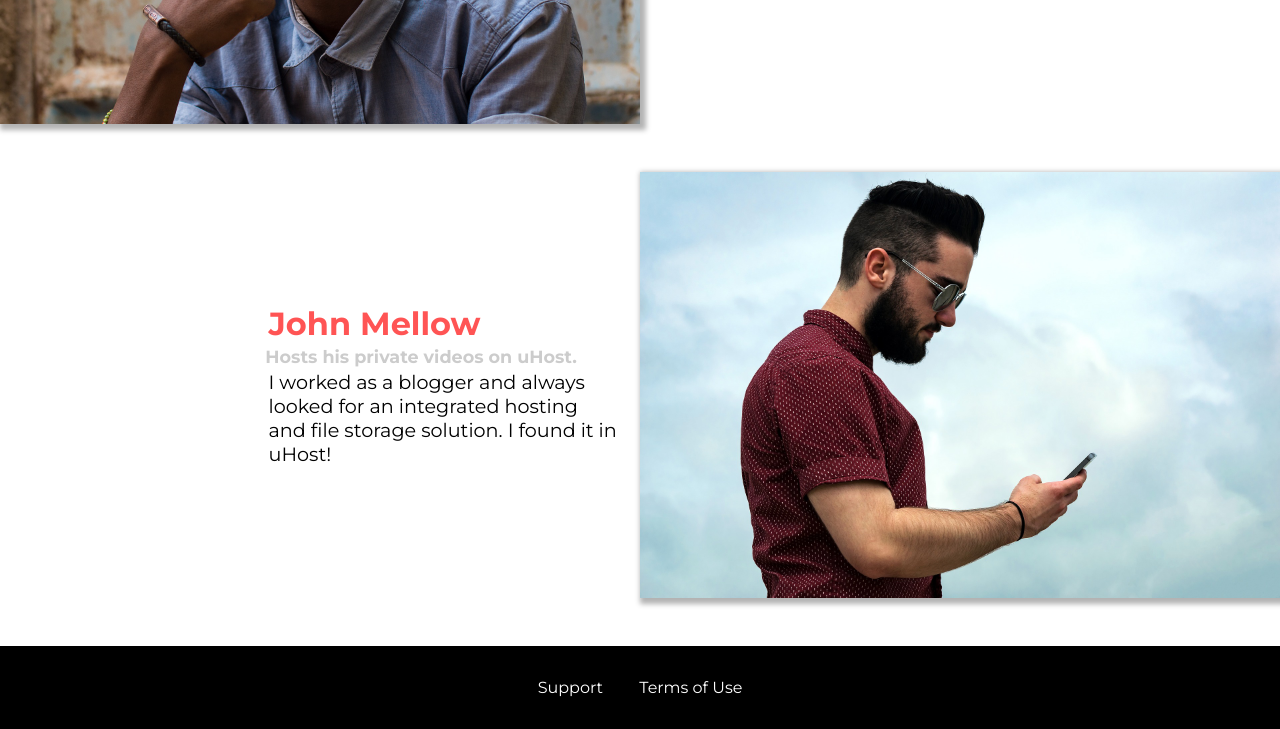
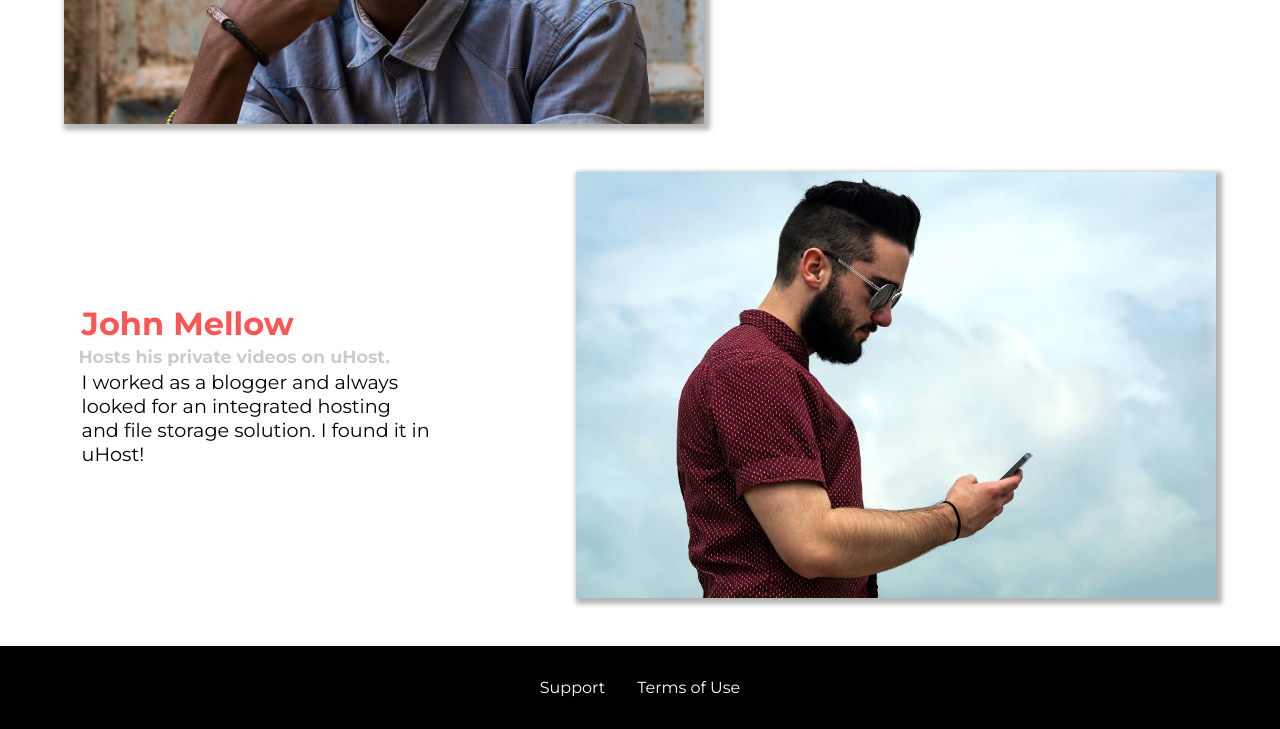
Before and after one commit to rahulsharma15j/CSS_Basics, a plain HTML site: page customers/index.html in a window 1280 px wide. Shown: the part 447-1176 px from the top of the page. Drawn offline with Linux system fonts and the light colour scheme.

Commit message:
flex added

```diff
--- a/customers/customers.css
+++ b/customers/customers.css
@@ -64,17 +64,16 @@ main {
   .testimonial {
     margin: 3rem auto;
     max-width: 1500px;
+    display: flex;
+    align-items: center;
+    justify-content: space-around;
   }
 
   .testimonial__image-container {
-    display: inline-block;
-    vertical-align: middle;
     width: 66%;
   }
 
   .testimonial__info {
-    display: inline-block;
-    vertical-align: middle;
     width: 30%;
   }
 }
--- a/shared.css
+++ b/shared.css
@@ -151,12 +151,13 @@ main {
   list-style: none;
   margin: 0;
   padding: 0;
-  text-align: center;
+  display: flex;
+  flex-direction: column;
+  align-items: center;
 }
 
 .main-footer__link {
-  display: inline-block;
-  margin: 0 1rem;
+  margin: 0.5rem 0;
 }
 
 .main-footer__link a {
@@ -212,9 +213,12 @@ main {
   width: 90%;
   height: 100%;
   list-style: none;
-  margin: 10% auto;
+  margin: 0 auto;
   padding: 0;
-  text-align: center;
+  display: flex;
+  flex-direction: column;
+  justify-content: center;
+  align-items: center;
 }
 
 .mobile-nav__item {
@@ -228,3 +232,14 @@ main {
 .open {
   display: block !important;
 }
+
+@media (min-width: 40rem) {
+  .main-footer__links {
+    flex-direction: row;
+    justify-content: center;
+  }
+
+  .main-footer__link {
+    margin: 0 1rem;
+  }
+}
```
